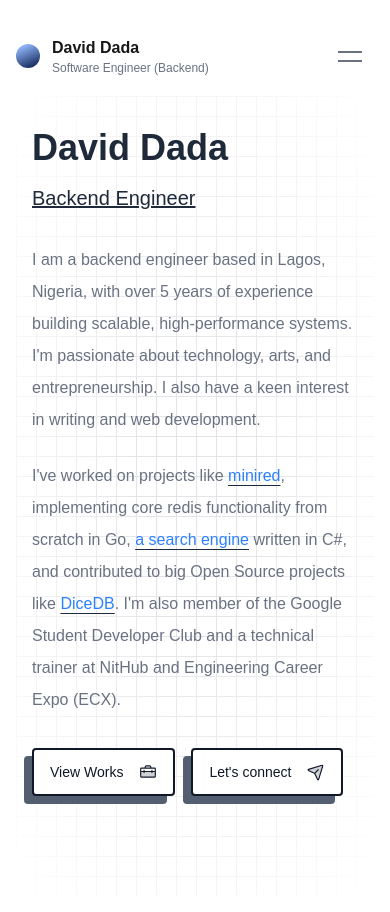
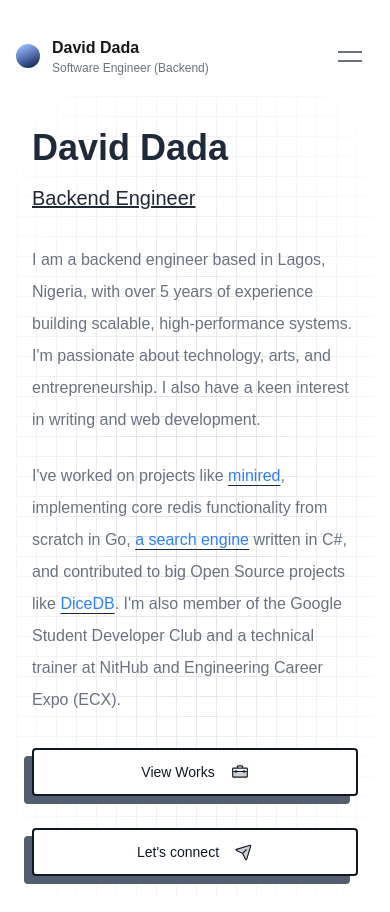
Before and after one commit to tdadadavid/portfolio, a Next.js app: page / in a window 390 px wide. Built offline with nearby package versions, Linux system fonts and the light colour scheme.

Commit message:
feat: Improve homepage mobile ui

```diff
--- a/app/page.tsx
+++ b/app/page.tsx
@@ -30,12 +30,12 @@ const Home = () => {
                             Engineer</h2>
                     </div>
                 </div>
-                <h4 className={"mt-8 dark:text-gray-400 text-gray-500 leading-8"}>I am a backend engineer based in
+                <h4 className={"mt-8 dark:text-gray-300 text-gray-500 leading-8"}>I am a backend engineer based in
                     Lagos, Nigeria, with
                     over 5 years of experience building scalable, high-performance systems. I&apos;m passionate about
                     technology, arts, and entrepreneurship. I also have a keen interest in writing and web development.
                 </h4>
-                <h4 className={"mt-6 dark:text-gray-400 text-gray-500 leading-8"}>
+                <h4 className={"mt-6 dark:text-gray-300 text-gray-500 leading-8"}>
                     I&apos;ve worked on projects like{' '}
                     <InlineLink href={`${meta.github}/minired`}
                                 title={"minired"}
@@ -48,7 +48,7 @@ const Home = () => {
                     member of the Google Student Developer Club and a technical trainer at NitHub and
                     Engineering Career Expo (ECX).
                 </h4>
-                <section className={"flex gap-4 items-center"}>
+                <section className={"flex sm:gap-4 items-center flex-col sm:flex-row pb-4"}>
                     <PopOutButton
                         title={"View Works"}
                         icon={<Toolbox size={18} className={"dark:text-gray-300 text-gray-900"}
--- a/components/ui/Buttons.tsx
+++ b/components/ui/Buttons.tsx
@@ -8,9 +8,9 @@ interface PopOutButtonProps {
 
 export const PopOutButton = (props: PopOutButtonProps) => {
     return (
-        <button className={"ghost-popup flex items-center justify-center"}>
+        <button className={"ghost-popup flex items-center justify-center w-full sm:w-[200px]"}>
             <div
-                className={"content mt-8 sm:w-[200px] py-3 px-4 flex items-center justify-center gap-4 text-sm sm:text-base " +
+                className={"content mt-8 w-full min-w-full sm:max-w[200px] sm:w-[200px] py-3 px-4 flex items-center justify-center gap-4 text-sm sm:text-base " +
                     "rounded-sm dark:text-gray-200 text-gray-900 border-2 dark:bg-nord dark:border-gray-500 border-gray-900 bg-white cursor-pointer"}
                 onClick={props.action}>
                 <span className={"font-medium"}>{props.title}</span>
```
